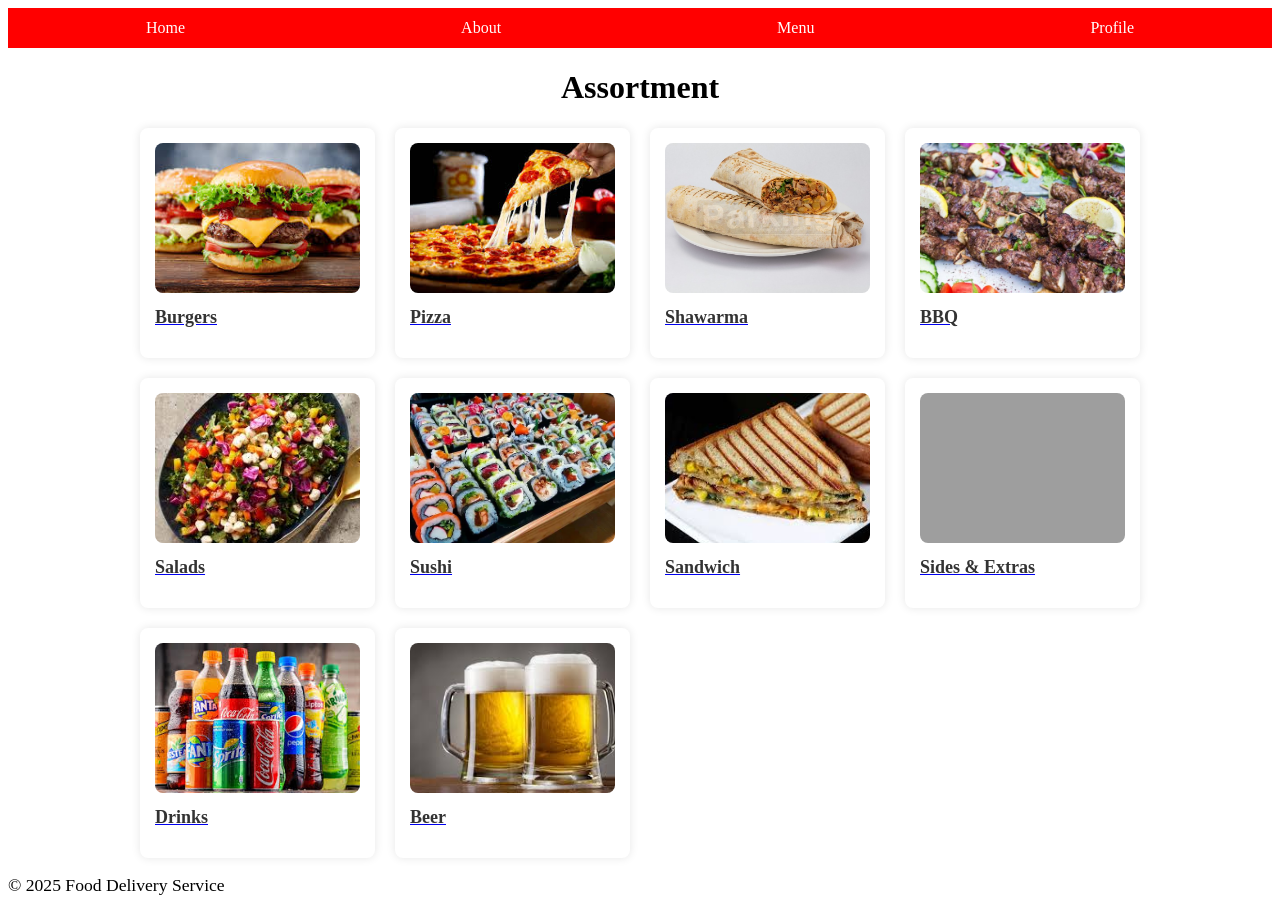
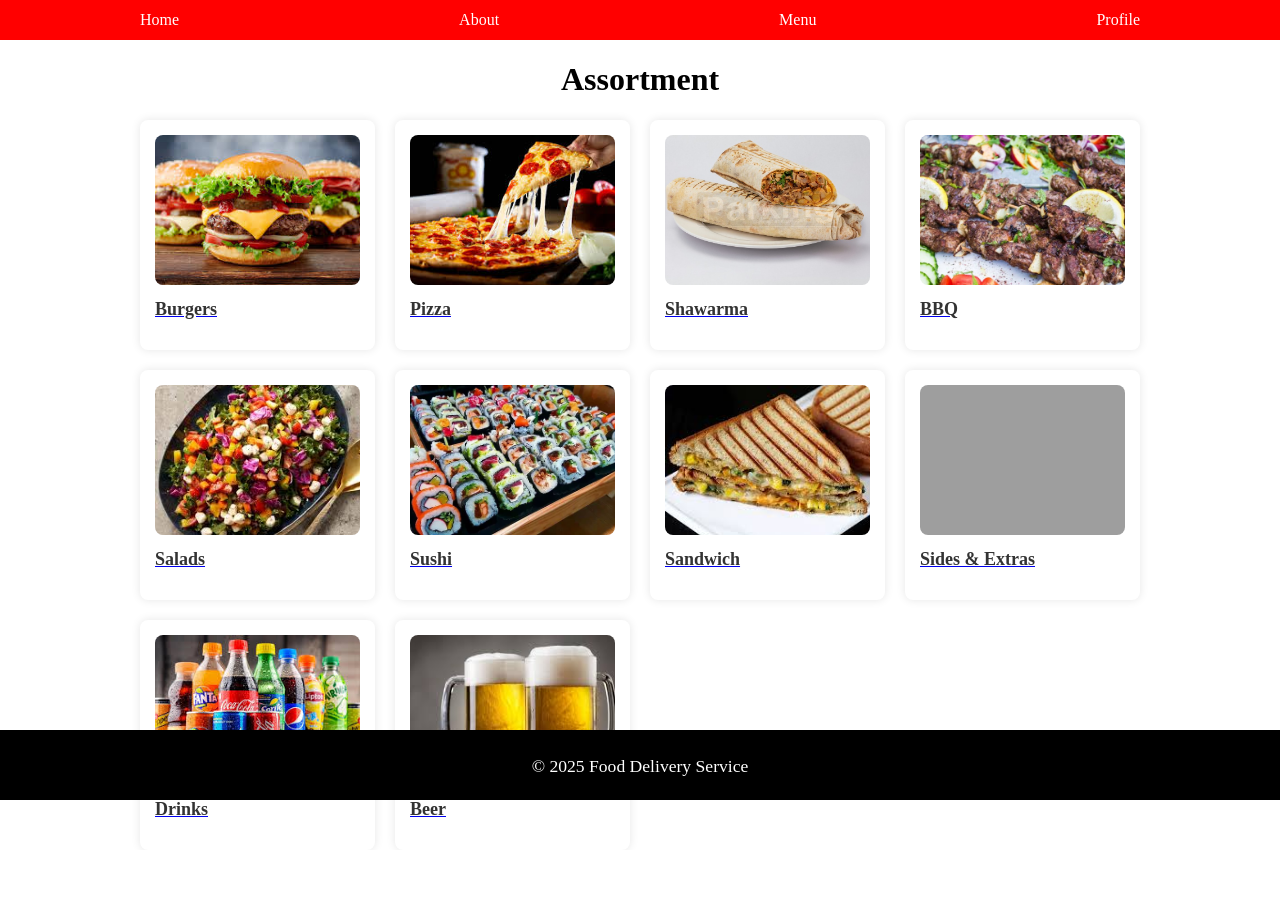
Before and after one commit to AraDarbinyan/Food-delivery-site, a Flask app: page /menu/ in a window 1280 px wide. After the commit the page ends 817 px from the top, so only its background shows below. Run offline with Flask 3, Linux system fonts and the light colour scheme; grey boxes are pictures that could not be loaded.

Commit message:
third commit

```diff
--- a/static/css/style.css
+++ b/static/css/style.css
@@ -1,3 +1,9 @@
+html, body {
+  height: 100%;
+  margin: 0;
+  display: flex;
+  flex-direction: column;
+}
 .BackImage {
     width: 100%;
 }
@@ -128,3 +134,21 @@ h3 {
   width: 300px;
   height: 300px;
 }
+.main-content {
+  flex: 1;
+}
+
+/* Footer styling */
+footer {
+  background-color: #000; /* Keep the black background */
+  color: white;
+  text-align: center;
+  padding: 10px 0; /* Reduce padding to make it smaller */
+  position: absolute;
+  bottom: 0;
+  width: 100%;
+  height: 50px; /* Set a fixed height */
+  display: flex;
+  align-items: center; /* Center vertically */
+  justify-content: center; /* Center horizontally */
+}
--- a/templates/menu.html
+++ b/templates/menu.html
@@ -6,7 +6,7 @@
 <div class="category-container">
 
     <div class="category">
-        <a href="category/burgers/">
+        <a href="category/burger/">
         <img src="{{ url_for('static', filename='images/FoodCategories/burgers.jpg') }}" alt="burgers">
         <p>Burgers</p>
         </a>
```
Also changed, not shown: instance/fooddeliver.db.
